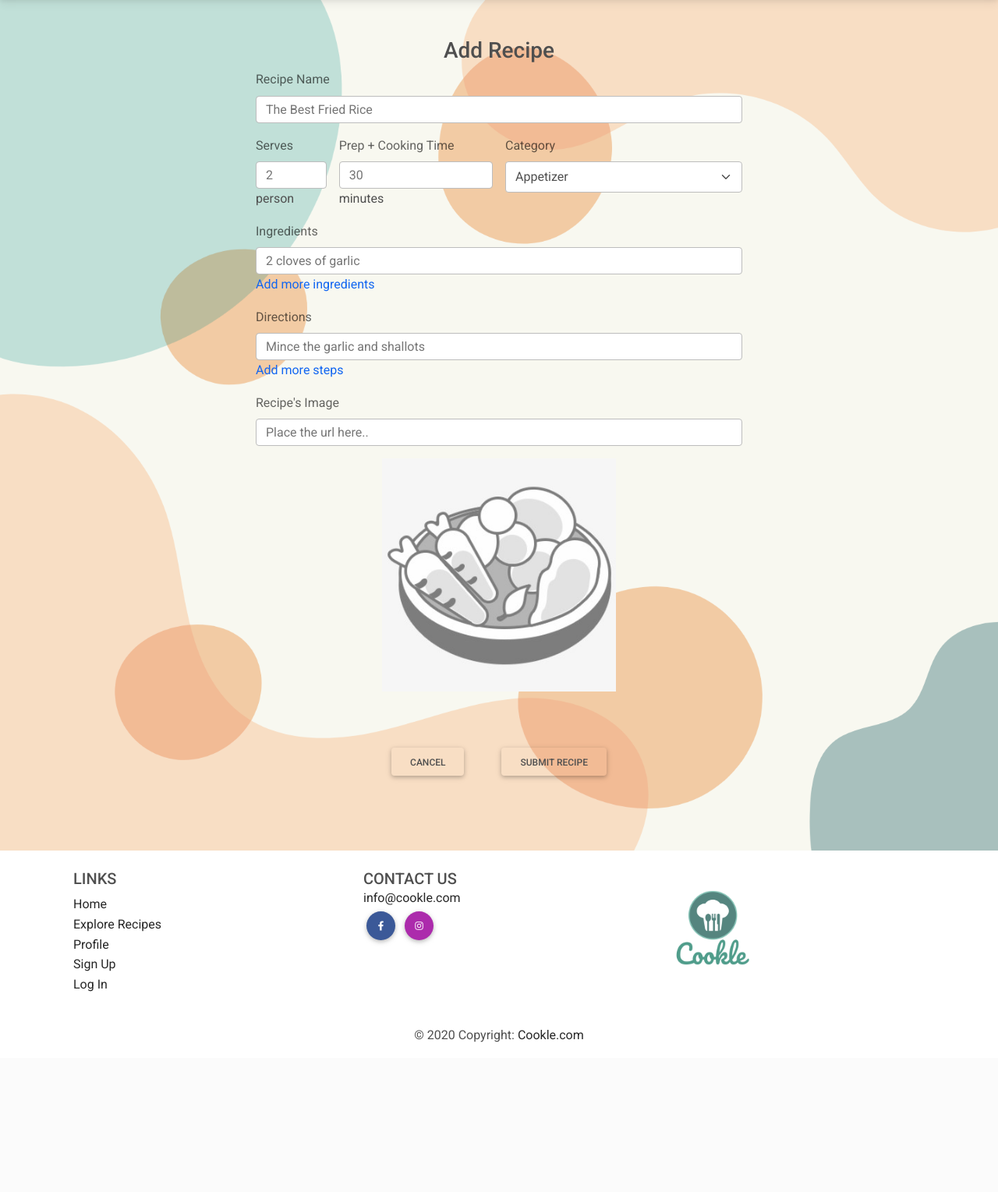
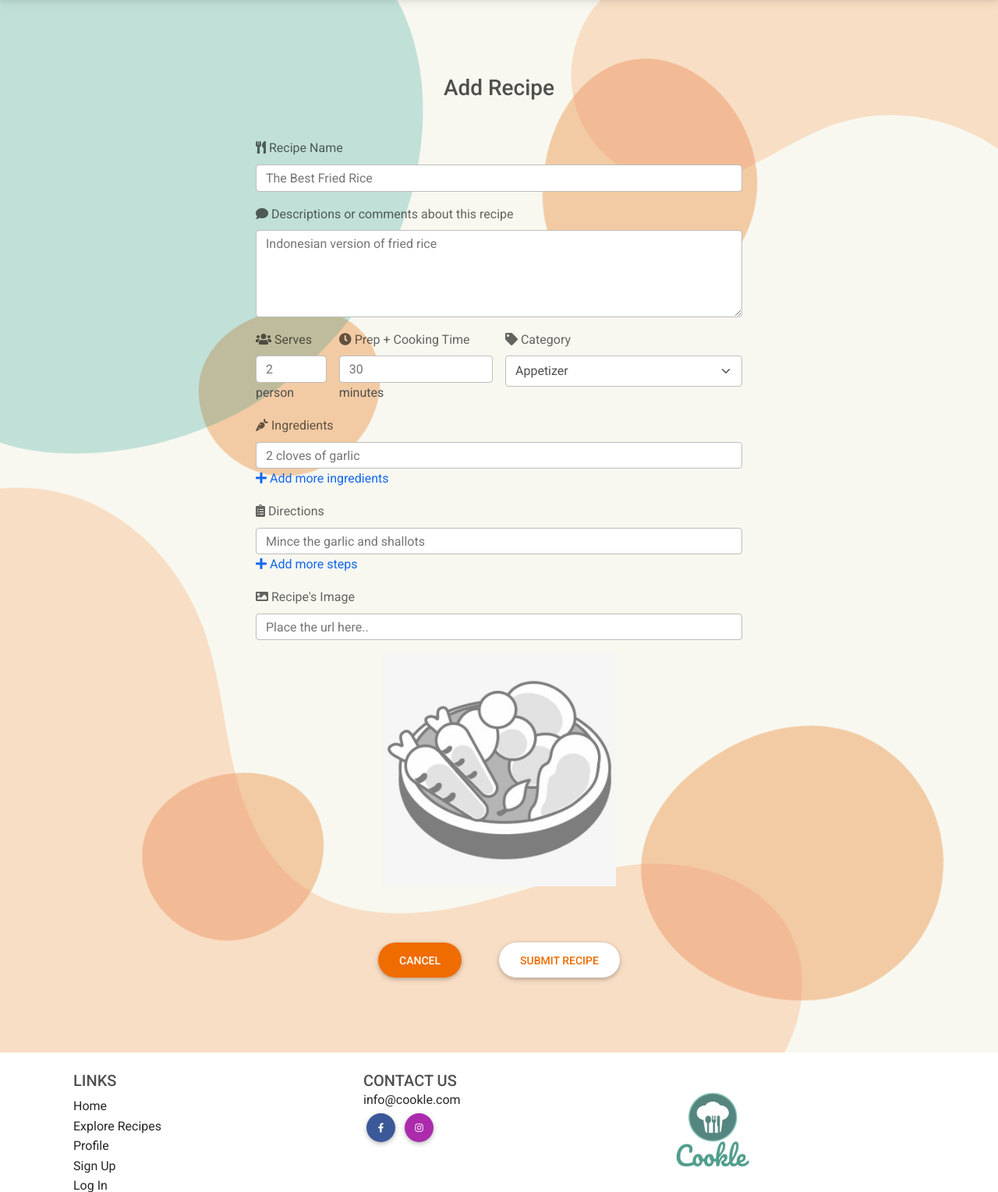
Before and after one commit to dissyulina/cookle-cookbook, a Flask app: page /add_recipe in a window 1280 px wide. Shown: the part 127-1656 px from the top of the page at 78% size. Before the commit the page ends 1464 px from the top, so only its background shows below. Run offline with Flask 2, Linux system fonts and the light colour scheme; some libraries are stand-ins or nearby versions.

Commit message:
Add recipe form input fields and styling

```diff
--- a/static/css/style.css
+++ b/static/css/style.css
@@ -24,6 +24,16 @@
     background-color: rgba(255, 255, 255, 0.884);
     color: #55857F;
     border: 1px solid #55857F;
+}
+
+.btn-rec-primary {
+    background-color: #EF6C00;
+    color: #fff;
+}
+
+.btn-rec-secondary {
+    background-color: #fff;
+    color: #EF6C00;
 }
 
 /* Recipe page */
--- a/static/js/script.js
+++ b/static/js/script.js
@@ -5,14 +5,14 @@ $(document).ready(function(){
             alert(radioValue);
             $(".show-image").attr("src","");
             $('#profile-image').val("");
-            $("#profile-url").change(function(){
+            $("#image-url").change(function(){
                 loadImage();
             });
 
         } else if (radioValue === "3") {
             alert(radioValue);
             $(".show-image").attr("src","");
-            $('#profile-url').val("");
+            $('#image-url').val("");
             $("#profile-image").change(function(){
                 readURL(this);
             });
@@ -33,8 +33,10 @@ function readURL(input) {
 
 function loadImage(){
     var image = document.getElementsByClassName("show-image");
-    var url = document.getElementById("profile-url");
+    var url = document.getElementById("image-url");
+    console.log(image);
     image[0].src = url.value;
+    console.log(image[0]);
 }
 
 /* To check passwords match before submitting, addapted from:
@@ -51,17 +53,6 @@ $('#repeat-password').on('keyup', function () {
     }
 });
 
-
-/* When login button is clicked, change pills login to active
-$("#login-btn").click(function(e) {
-    e.preventDefault();
-    $("#tab-login").addClass("active").attr("aria-selected","true");
-    $("#tab-register").removeClass("active").attr("aria-selected","false");
-    $("#pills-login").addClass("show active");
-    $("#pills-register").removeClass("show active");
-
-});
-*/
 
 /* Make sure user image is square
 var divWidth = $('.square-image').width();
@@ -105,8 +96,13 @@ $("#ingredients-wrapper").on("click", ".btn-remove", function(e){
     ingredients--;
 });
 
-$("#ingredients-wrapper").on("click", ".btn-remove", function(e){
+$("#directions-wrapper").on("click", ".btn-remove", function(e){
     e.preventDefault();
     $(this).parent('div').remove();
     ingredients--;
 });
+
+/* Display recipe image in add recipe page */
+$("#image-url").change(function(){
+    loadImage();
+});
--- a/templates/add-recipe.html
+++ b/templates/add-recipe.html
@@ -16,22 +16,25 @@
                     {% endwith %}
 
 
-                <h3>Add Recipe</h3>
+                <h3 class="my-5">Add Recipe</h3>
                 <form class="row g-3 form-width">
                     <div class="col-12">
-                        <label for="recipe-name" class="form-label">Recipe Name</label>
+                        <label for="recipe-name" class="form-label"><i class="fas fa-utensils"></i> Recipe Name</label>
                         <input type="text" class="form-control" id="recipe-name" name="recipe-name" placeholder="The Best Fried Rice">
+                    </div><div class="col-12">
+                        <label for="description" class="form-label"><i class="fas fa-comment"></i> Descriptions or comments about this recipe</label>
+                        <textarea class="form-control" id="description" name="description" rows="4" placeholder="Indonesian version of fried rice"></textarea>
                     </div>
                     <div class="col-12 col-md-2">
-                        <label for="serving" class="form-label">Serves</label>
+                        <label for="serving" class="form-label"><i class="fas fa-users"></i> Serves</label>
                         <input type="text" class="form-control" id="serving" name="serving" placeholder="2"> person
                     </div>
                     <div class="col-12 col-md-4">
-                        <label for="time" class="form-label">Prep + Cooking Time</label>
+                        <label for="time" class="form-label"><i class="fas fa-clock"></i> Prep + Cooking Time</label>
                         <input type="text" class="form-control" id="time" name="time" placeholder="30"> minutes
                     </div>
                     <div class="col-12 col-md-6">
-                        <label for="category-name" class="form-label">Category</label>
+                        <label for="category-name" class="form-label"><i class="fas fa-tag"></i> Category</label>
                         <select id="category-name" name="category-name" class="form-select">
                             <option selected>Appetizer</option>
                             <option>Main</option>
@@ -40,34 +43,34 @@
                         </select>
                     </div>
                     <div class="col-12">
-                        <label for="ingredients" class="form-label">Ingredients</label>
+                        <label for="ingredients" class="form-label"><i class="fas fa-carrot"></i> Ingredients</label>
                         <div class="col-12" id="ingredients-wrapper">
                             <input type="text" class="form-control ingredients" name="ingredients" placeholder="2 cloves of garlic">
                         </div>
                         <div class="col-12">
-                            <a href="" role="button" id="add-ing-btn">Add more ingredients</a>
+                            <a href="" role="button" id="add-ing-btn"><i class="fas fa-plus"></i> Add more ingredients</a>
                         </div>
                     </div>
                     <div class="col-12">
-                        <label for="directions" class="form-label">Directions</label>
+                        <label for="directions" class="form-label"><i class="fas fa-clipboard-list"></i> Directions</label>
                         <div class="col-12" id="directions-wrapper">
                             <input type="text" class="form-control directions" name="directions" placeholder="Mince the garlic and shallots">
                         </div>
                         <div class="col-12">
-                            <a href="" role="button" id="add-dir-btn">Add more steps</a>
+                            <a href="" role="button" id="add-dir-btn"><i class="fas fa-plus"></i> Add more steps</a>
                         </div>
                     </div>
                     <div class="col-12">
-                        <label for="recipe-image" class="form-label">Recipe's Image</label>
-                        <input type="text" class="form-control" id="recipe-image" name="recipe-image" placeholder="Place the url here..">
+                        <label for="image-url" class="form-label"><i class="fas fa-image"></i> Recipe's Image</label>
+                        <input type="text" class="form-control" id="image-url" name="recipe-image" placeholder="Place the url here..">
                     </div>
                     <!-- Rendering image from url -->
                     <div class="mb-4 text-center">
                         <img class="show-image" src="{{ url_for('static', filename='images/dish-placeholder.png') }}" width="300">
                     </div>
                     <div class="d-flex align-items-center justify-content-center my-5">
-                        <a href="" role="button" class="btn me-5">Cancel</a>
-                        <button type="submit" class="btn">Submit Recipe</button>
+                        <a href="" role="button" class="btn btn-rec-primary btn-rounded btn-lg me-5">Cancel</a>
+                        <button type="submit" class="btn btn-rec-secondary btn-rounded btn-lg">Submit Recipe</button>
                     </div>
 
                 </form>
--- a/templates/register.html
+++ b/templates/register.html
@@ -63,7 +63,7 @@
                             <input class="form-check-input" type="radio" name="radio-img" id="radio-img2" value="2">
                             <label class="form-check-label text-start" for="radio-img2">Image url</label>
                             <div class="form-outline mb-4">
-                                <input type="text" id="profile-url" name="profile-url" class="form-control">
+                                <input type="text" id="image-url" name="profile-url" class="form-control">
                                 <label class="form-label" for="profile-url">Paste here the image url</label>
                             </div>
                         </div>
```
